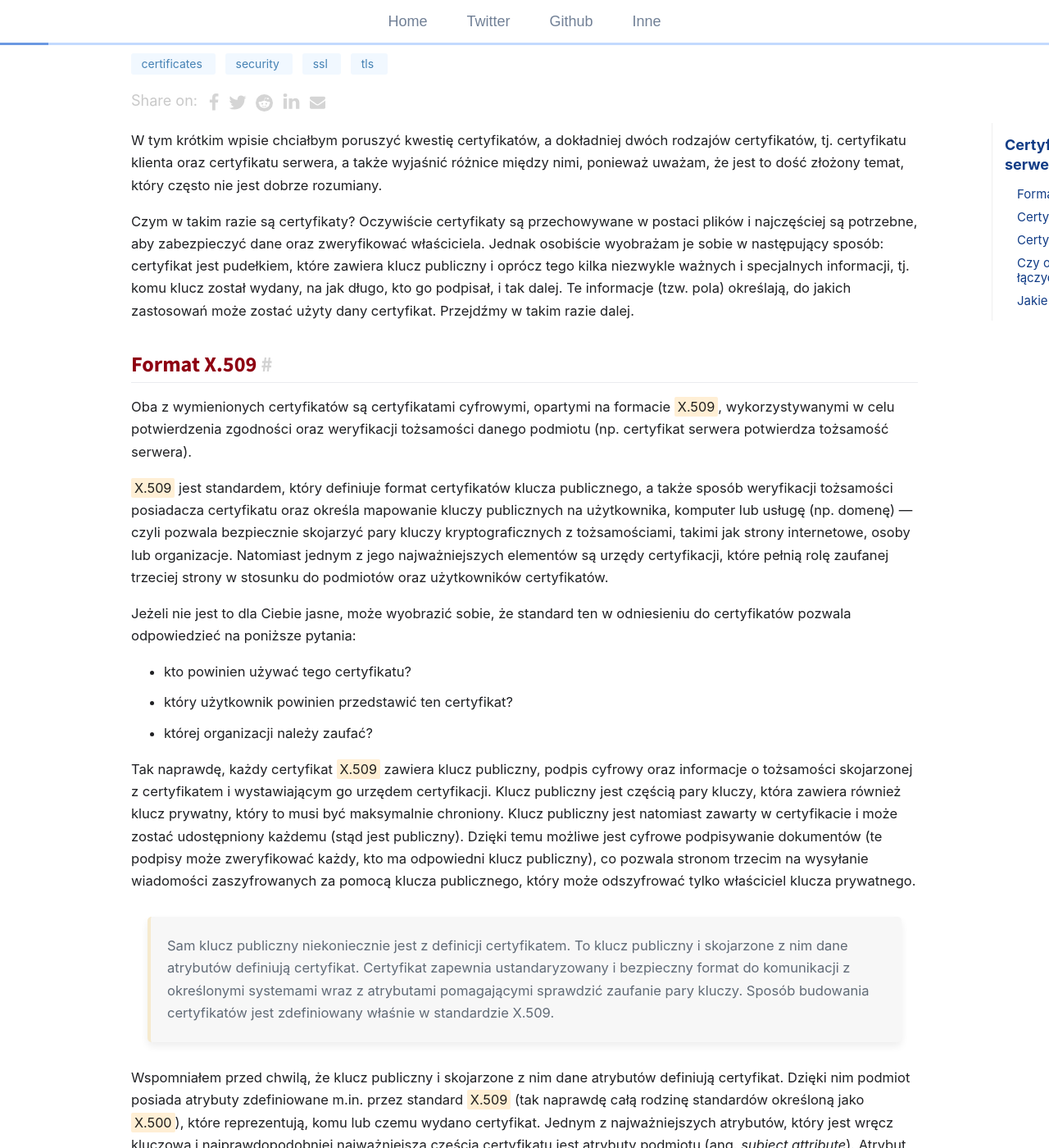
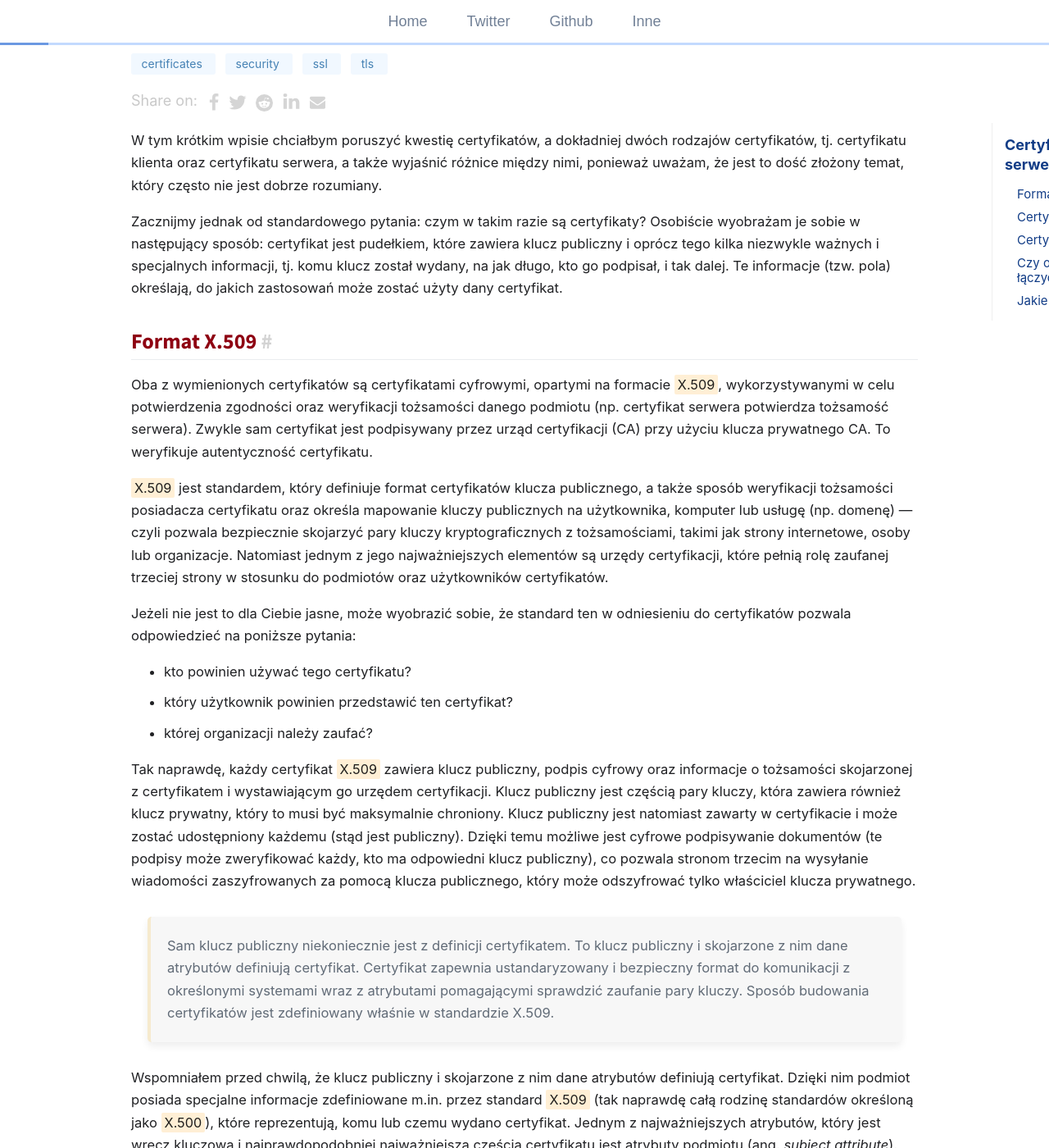
Before and after one commit to git04112019/trimstray.github.io, a Jekyll site: the page built from _posts/2020-02-05-certyfikat_klienta_vs_certyfikat_serwera.md, in a window 1280 px wide and 1400 px high, scrolled down 223 px. Shown: the whole window at 82% size. Built offline with Jekyll 4.4.1, drawn with Linux system fonts in a browser that asks for light colours; comment, search, counter and statistics services are not loaded; some of the changed text lies outside the part shown.

Commit message:
uncommited changes - signed-off-by: trimstray <trimstray@gmail.com>

```diff
--- a/_posts/2020-02-05-certyfikat_klienta_vs_certyfikat_serwera.md
+++ b/_posts/2020-02-05-certyfikat_klienta_vs_certyfikat_serwera.md
@@ -12,11 +12,11 @@ toc: true
 
 W tym krótkim wpisie chciałbym poruszyć kwestię certyfikatów, a dokładniej dwóch rodzajów certyfikatów, tj. certyfikatu klienta oraz certyfikatu serwera, a także wyjaśnić różnice między nimi, ponieważ uważam, że jest to dość złożony temat, który często nie jest dobrze rozumiany.
 
-Czym w takim razie są certyfikaty? Oczywiście certyfikaty są przechowywane w postaci plików i najczęściej są potrzebne, aby zabezpieczyć dane oraz zweryfikować właściciela. Jednak osobiście wyobrażam je sobie w następujący sposób: certyfikat jest pudełkiem, które zawiera klucz publiczny i oprócz tego kilka niezwykle ważnych i specjalnych informacji, tj. komu klucz został wydany, na jak długo, kto go podpisał, i tak dalej. Te informacje (tzw. pola) określają, do jakich zastosowań może zostać użyty dany certyfikat. Przejdźmy w takim razie dalej.
+Zacznijmy jednak od standardowego pytania: czym w takim razie są certyfikaty? Osobiście wyobrażam je sobie w następujący sposób: certyfikat jest pudełkiem, które zawiera klucz publiczny i oprócz tego kilka niezwykle ważnych i specjalnych informacji, tj. komu klucz został wydany, na jak długo, kto go podpisał, i tak dalej. Te informacje (tzw. pola) określają, do jakich zastosowań może zostać użyty dany certyfikat.
 
 ## Format X.509
 
-Oba z wymienionych certyfikatów są certyfikatami cyfrowymi, opartymi na formacie <span class="h-b">X.509</span>, wykorzystywanymi w celu potwierdzenia zgodności oraz weryfikacji tożsamości danego podmiotu (np. certyfikat serwera potwierdza tożsamość serwera).
+Oba z wymienionych certyfikatów są certyfikatami cyfrowymi, opartymi na formacie <span class="h-b">X.509</span>, wykorzystywanymi w celu potwierdzenia zgodności oraz weryfikacji tożsamości danego podmiotu (np. certyfikat serwera potwierdza tożsamość serwera). Zwykle sam certyfikat jest podpisywany przez urząd certyfikacji (CA) przy użyciu klucza prywatnego CA. To weryfikuje autentyczność certyfikatu.
 
 <span class="h-b">X.509</span> jest standardem, który definiuje format certyfikatów klucza publicznego, a także sposób weryfikacji tożsamości posiadacza certyfikatu oraz określa mapowanie kluczy publicznych na użytkownika, komputer lub usługę (np. domenę) — czyli pozwala bezpiecznie skojarzyć pary kluczy kryptograficznych z tożsamościami, takimi jak strony internetowe, osoby lub organizacje. Natomiast jednym z jego najważniejszych elementów są urzędy certyfikacji, które pełnią rolę zaufanej trzeciej strony w stosunku do podmiotów oraz użytkowników certyfikatów.
 
@@ -30,7 +30,7 @@ Tak naprawdę, każdy certyfikat <span class="h-b">X.509</span> zawiera klucz pu
 
   > Sam klucz publiczny niekoniecznie jest z definicji certyfikatem. To klucz publiczny i skojarzone z nim dane atrybutów definiują certyfikat. Certyfikat zapewnia ustandaryzowany i bezpieczny format do komunikacji z określonymi systemami wraz z atrybutami pomagającymi sprawdzić zaufanie pary kluczy. Sposób budowania certyfikatów jest zdefiniowany właśnie w standardzie X.509.
 
-Wspomniałem przed chwilą, że klucz publiczny i skojarzone z nim dane atrybutów definiują certyfikat. Dzięki nim podmiot posiada atrybuty zdefiniowane m.in. przez standard <span class="h-b">X.509</span> (tak naprawdę całą rodzinę standardów określoną jako <span class="h-b">X.500</span>), które reprezentują, komu lub czemu wydano certyfikat. Jednym z najważniejszych atrybutów, który jest wręcz kluczową i najprawdopodobniej najważniejszą częścią certyfikatu jest atrybuty podmiotu (ang. _subject attribute_). Atrybut podmiotu (lub inaczej temat) to ciąg znaków o odpowiednim typie atrybutu, np. pole `C` określa kod kraju lub pole `CN` określające nazwę domeny, dla której ma być wystawiony certyfikat SSL/TLS.
+Wspomniałem przed chwilą, że klucz publiczny i skojarzone z nim dane atrybutów definiują certyfikat. Dzięki nim podmiot posiada specjalne informacje zdefiniowane m.in. przez standard <span class="h-b">X.509</span> (tak naprawdę całą rodzinę standardów określoną jako <span class="h-b">X.500</span>), które reprezentują, komu lub czemu wydano certyfikat. Jednym z najważniejszych atrybutów, który jest wręcz kluczową i najprawdopodobniej najważniejszą częścią certyfikatu jest atrybuty podmiotu (ang. _subject attribute_). Atrybut podmiotu (lub inaczej temat) to ciąg znaków o odpowiednim typie, np. pole `C` określa kod kraju a pole `CN` określa nazwę domeny, dla której ma być wystawiony certyfikat SSL/TLS.
 
 Co istotne w kontekście tego wpisu, certyfikaty SSL/TLS są certyfikatami <span class="h-b">X.509</span> (stosowanymi w architekturze X.509) z tzw. rozszerzonym użyciem klucza (ang. _Extended Key Usage_). Czyli rozszerzeniem, które określa cel użycia certyfikatu, np. do uwierzytelniania serwera czy uwierzytelniania klienta.
 
```
Also changed, not shown: other parts of _posts/2020-02-05-certyfikat_klienta_vs_certyfikat_serwera.md (+1 -1 lines), assets/img/posts/ssl_simple_handshake.jpg (added).
